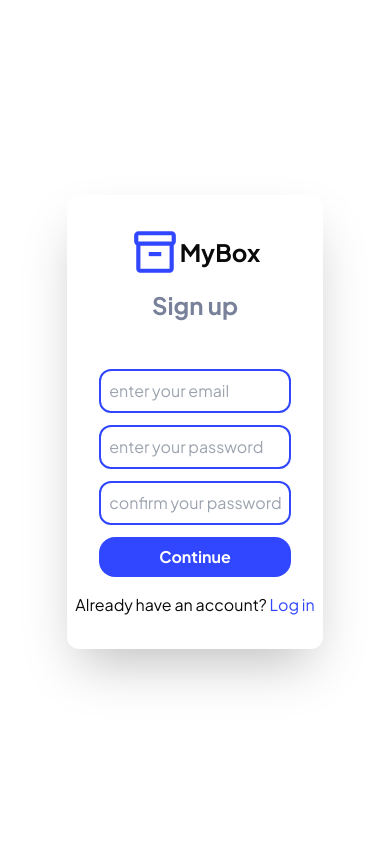
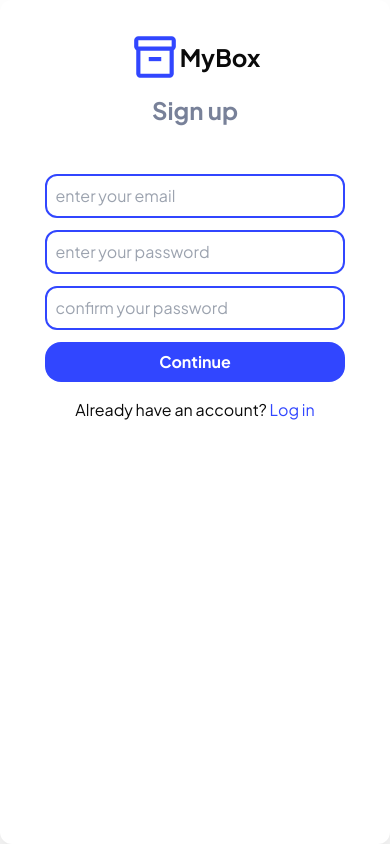
Before and after one commit to ogcovenant/MyBox, a Next.js app: page /signup in a window 390 px wide. Built offline with nearby package versions, Linux system fonts and the light colour scheme.

Commit message:
test login responsiveness

```diff
--- a/src/app/signup/page.tsx
+++ b/src/app/signup/page.tsx
@@ -3,8 +3,8 @@ import Logo from "../../../components/Logo";
 const Signup = () => {
   return (
     <>
-      <div className="w-full h-screen max-h-screen flex flex-col justify-center">
-        <div className="md:w-3/6 mx-auto shadow-2xl p-2 py-8 md:p-8 rounded-xl">
+      <div className="w-full h-screen max-h-screen">
+        <div className="flex flex-col justify-center w-full h-full md:w-3/6 mx-auto shadow-2xl p-2 py-8 md:p-8 rounded-xl">
           <div className="flex justify-center mx-auto">
             <a href="/"><Logo /></a>
           </div>
```
